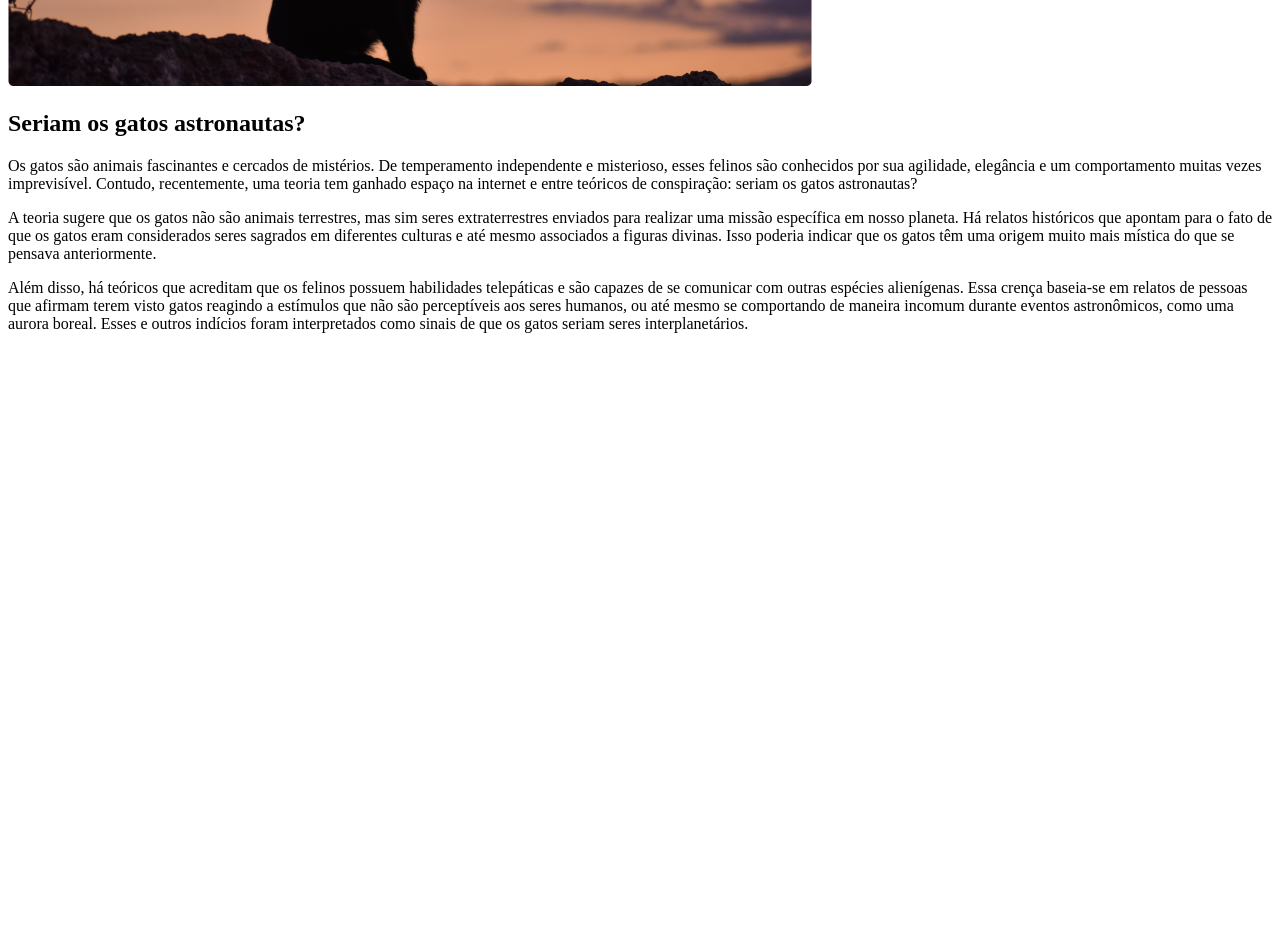
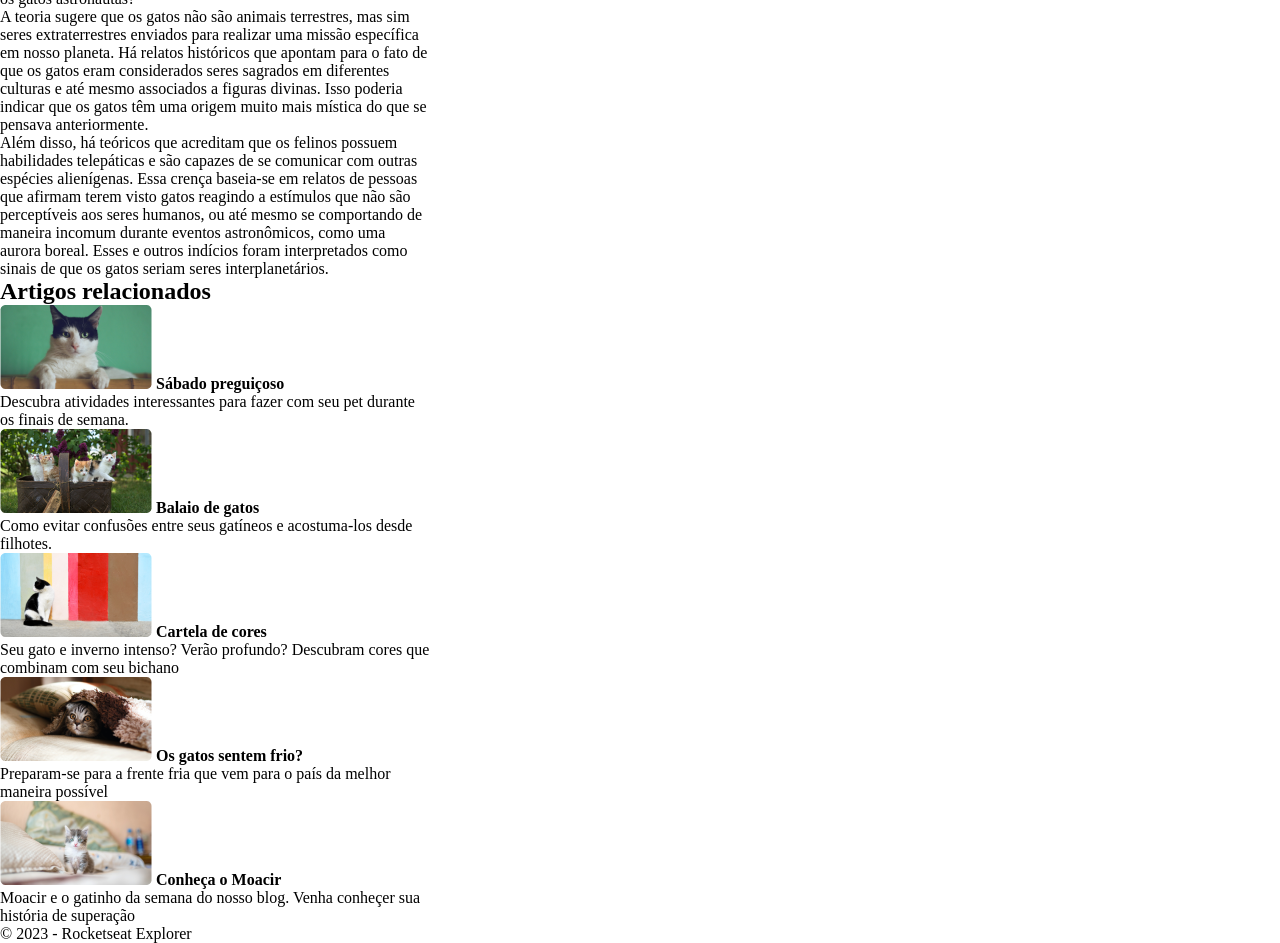
Before and after one commit to AlexandreRCS/Blog-de-gatos, a plain HTML site: page index.html in a window 1280 px wide. Shown: the part 420-1363 px from the top of the page. Before the commit the page ends 800 px from the top, so only its background shows below. Drawn offline with Linux system fonts and the light colour scheme.

Commit message:
CSS
terminando o HTML e iniciando o CSS

```diff
--- a/index.html
+++ b/index.html
@@ -47,13 +47,49 @@
                     </p>
 
                 </section>
+
                 <section>
+                    <h2>Artigos relacionados</h2>
+                    <ul>
+                        <li>
+                            <img src="./assets/cat02.png" alt="">
+                            <strong>Sábado preguiçoso</strong>
+                            <p>Descubra atividades interessantes para fazer com seu pet durante os finais de semana.</p>
+                        </li>
+
+                        <li>
+                            <img src="./assets/cat03.png" alt="">
+                            <strong>Balaio de gatos</strong>
+                            <p>Como evitar confusões entre seus gatíneos e  acostuma-los desde filhotes.</p>
+                        </li>
+
+                        <li>
+                            <img src="./assets/cat04.png" alt="">
+                            <strong>Cartela de cores</strong>
+                            <p>Seu gato e inverno intenso? Verão profundo? Descubram cores que combinam com seu bichano</p>
+                        </li>
+
+                        <li>
+                            <img src="./assets/cat05.png" alt="">
+                            <strong>Os gatos sentem frio?</strong>
+                            <p>Preparam-se para a  frente fria que vem para o país da melhor maneira possível</p>
+                        </li>
+
+                        <li>
+                            <img src="./assets/cato6.png" alt="">
+                            <strong>Conheça o Moacir</strong>
+                            <p>Moacir e o gatinho da semana do nosso blog. Venha conheçer sua história de superação</p>
+                        </li>
+                    </ul>
 
                 </section>
             </main>
+
         </div>
         <div class="container">
-            <footer></footer>
+            <footer>
+                <p>© 2023 - Rocketseat Explorer</p>
+            </footer>
         </div>
     </div>
 </body>
--- a/style.css
+++ b/style.css
@@ -0,0 +1,41 @@
+*{
+    margin: 0;
+    padding: 0;
+    box-sizing: border-box;
+
+    -webkit-font-smoothing: antialiased;
+    -moz-osx-font-smoothing: grayscale;
+}
+
+:root{
+    font-size: 62.5%;
+
+    --color-100:#0ea8dc;
+    --color-200:rgba(255, 255, 255, 0.20);
+    --color-300:#202024;
+    --color-400:#121214;
+}
+
+body{
+        font-size: 1.6rem;
+}
+
+
+.container{
+    max-width: 430px;
+}
+header{
+    overflow: hidden;
+    display: flex;
+    align-items: center;
+    gap: 2.6rem;
+
+    height: 7.2rem;
+    padding: 1.2rem 2.8rem;
+
+    background-color: var(--color-100);
+}
+
+section img{
+    max-width: 100%;
+}
```
